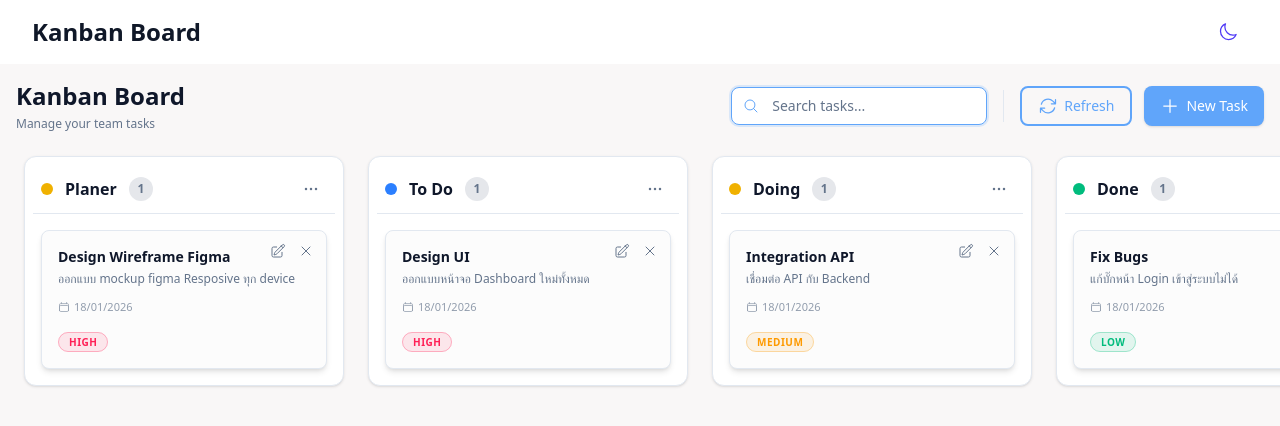
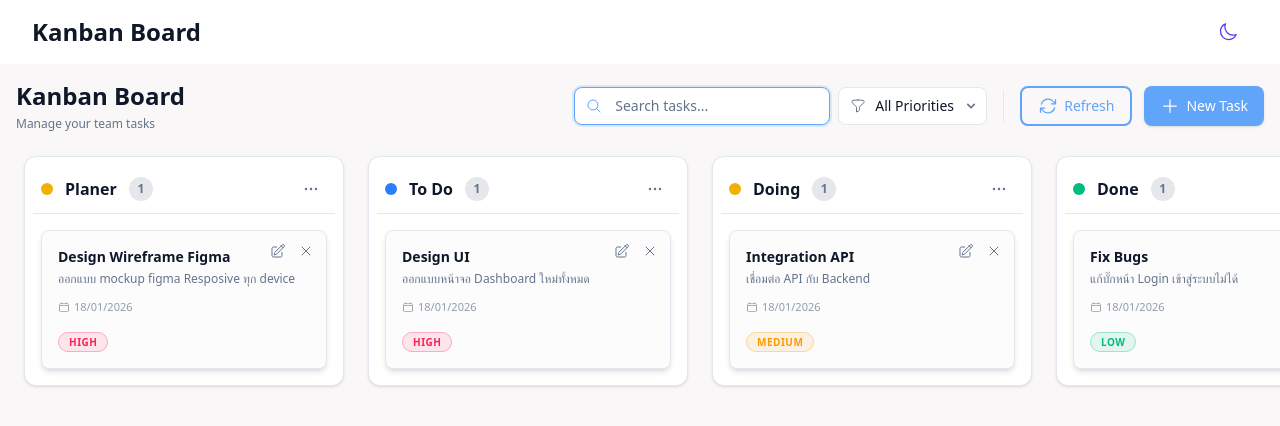
Before and after one commit to phraewchuthamat/task-board-react, a React (Vite) app: page / in a window 1280 px wide. Shown: the top 426 px of the page. Built offline with nearby package versions, Linux system fonts and the light colour scheme.

Commit message:
Add filter Priorities

```diff
--- a/src/components/board/BoardHeader.jsx
+++ b/src/components/board/BoardHeader.jsx
@@ -4,7 +4,13 @@ import Button from '../ui/Button'
 import RefreshButton from '../ui/RefreshButton'
 import SearchBar from '../ui/SearchBar'
 
-function BoardHeader({ onNew, searchQuery, setSearchQuery }) {
+function BoardHeader({
+    onNew,
+    searchQuery,
+    setSearchQuery,
+    filterPriority,
+    setFilterPriority,
+}) {
     return (
         <div className="flex flex-col sm:flex-row sm:items-center justify-between p-4 gap-4">
             <div>
@@ -20,8 +26,10 @@ function BoardHeader({ onNew, searchQuery, setSearchQuery }) {
                 <SearchBar
                     value={searchQuery}
                     onChange={(e) => setSearchQuery(e.target.value)}
+                    filterValue={filterPriority}
+                    onFilterChange={(e) => setFilterPriority(e.target.value)}
                     placeholder="Search tasks..."
-                    className="w-full sm:w-64"
+                    className="w-full sm:w-auto"
                 />
 
                 <div className="h-8 w-[1px] bg-app-border mx-1 hidden sm:block"></div>
--- a/src/components/board/KanbanBoard.jsx
+++ b/src/components/board/KanbanBoard.jsx
@@ -12,6 +12,7 @@ import TaskModal from '../TaskModal/TaskModal'
 
 export default function KanbanBoard() {
     const [searchQuery, setSearchQuery] = useState('')
+    const [filterPriority, setFilterPriority] = useState('')
     const { taskItems, moveTask, isLoading } = useTasks()
     const { columns } = useColumns()
 
@@ -24,15 +25,23 @@ export default function KanbanBoard() {
     const modal = useTaskModal()
 
     const filteredTasks = useMemo(() => {
-        if (!searchQuery.trim()) return taskItems
+        return taskItems.filter((task) => {
+            // Check 1: Search Text
+            const matchesSearch =
+                !searchQuery.trim() ||
+                task.title.toLowerCase().includes(searchQuery.toLowerCase()) ||
+                task.description
+                    ?.toLowerCase()
+                    .includes(searchQuery.toLowerCase())
 
-        const lowerQuery = searchQuery.toLowerCase()
-        return taskItems.filter(
-            (task) =>
-                task.title.toLowerCase().includes(lowerQuery) ||
-                task.description?.toLowerCase().includes(lowerQuery)
-        )
-    }, [taskItems, searchQuery])
+            // Check 2: Priority Filter (เพิ่มส่วนนี้)
+            const matchesPriority =
+                !filterPriority || task.priority === filterPriority
+
+            // ต้องผ่านทั้งคู่ (AND Condition)
+            return matchesSearch && matchesPriority
+        })
+    }, [taskItems, searchQuery, filterPriority])
 
     if (isLoading) return <LoadingScreen text="Loading board..." />
 
@@ -47,6 +56,8 @@ export default function KanbanBoard() {
                 onNew={modal.openNewTask}
                 searchQuery={searchQuery}
                 setSearchQuery={setSearchQuery}
+                filterPriority={filterPriority}
+                setFilterPriority={setFilterPriority}
             />
 
             <BoardColumns tasks={filteredTasks} onEdit={modal.openEditTask} />
--- a/src/components/ui/SearchBar.jsx
+++ b/src/components/ui/SearchBar.jsx
@@ -1,16 +1,19 @@
-import { MagnifyingGlassIcon } from '@heroicons/react/24/outline'
+import { MagnifyingGlassIcon, FunnelIcon } from '@heroicons/react/24/outline'
 import clsx from 'clsx'
 import Input from './Input'
 
 const SearchBar = ({
     value,
     onChange,
+    filterValue,
+    onFilterChange,
     placeholder = 'Search...',
     className,
     ...props
 }) => {
     return (
-        <div className={clsx('relative group', className)}>
+        <div className={clsx('flex items-center gap-2', className)}>
+            <div className="relative group flex-1">
                 <MagnifyingGlassIcon className="absolute left-3 top-1/2 -translate-y-1/2 w-4 h-4 text-app-subtle group-focus-within:text-app-primary transition-colors z-10 pointer-events-none" />
                 <Input
                     type="text"
@@ -24,6 +27,39 @@ const SearchBar = ({
                     {...props}
                 />
             </div>
+
+            <div className="relative shrink-0">
+                <FunnelIcon className="absolute left-3 top-1/2 -translate-y-1/2 w-4 h-4 text-app-subtle pointer-events-none" />
+                <select
+                    value={filterValue}
+                    onChange={onFilterChange}
+                    className={clsx(
+                        'pl-9 pr-8 py-2 rounded-lg border text-sm transition-all appearance-none cursor-pointer',
+                        'bg-app-surface text-app-text',
+                        'focus:outline-none focus:ring-2',
+
+                        filterValue
+                            ? 'border-app-primary ring-1 ring-app-primary/20'
+                            : 'border-app-border hover:border-gray-400 dark:hover:border-gray-500'
+                    )}
+                >
+                    <option value="">All Priorities</option>
+                    <option value="high">High</option>
+                    <option value="medium">Medium</option>
+                    <option value="low">Low</option>
+                </select>
+
+                <div className="pointer-events-none absolute inset-y-0 right-0 flex items-center px-2 text-app-subtle">
+                    <svg className="h-4 w-4 fill-current" viewBox="0 0 20 20">
+                        <path
+                            d="M5.293 7.293a1 1 0 011.414 0L10 10.586l3.293-3.293a1 1 0 111.414 1.414l-4 4a1 1 0 01-1.414 0l-4-4a1 1 0 010-1.414z"
+                            clipRule="evenodd"
+                            fillRule="evenodd"
+                        ></path>
+                    </svg>
+                </div>
+            </div>
+        </div>
     )
 }
 
```
Lines whose indentation alone changed are shown as unchanged.
